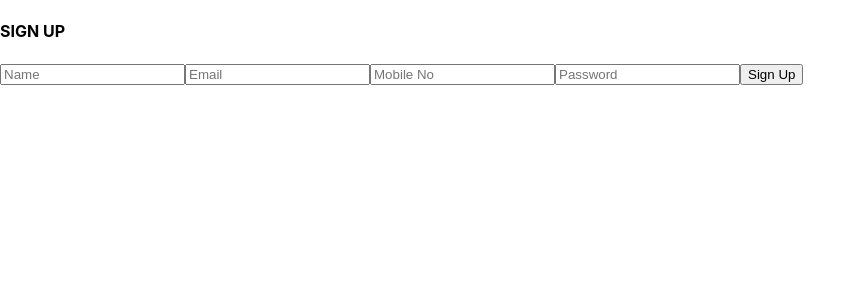
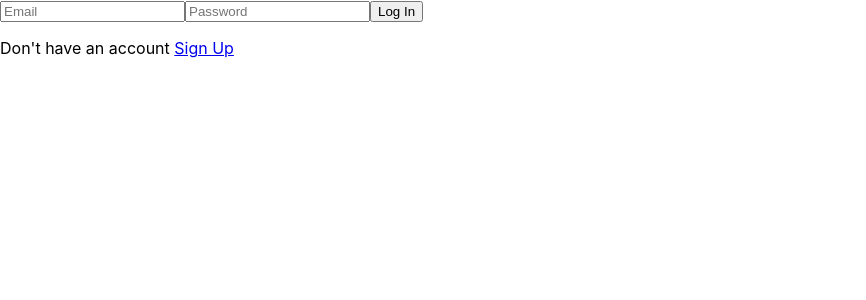
Before and after one commit to NarendraDhamecha/group-chat-app, a React (Create React App) app: page /login in a window 1280 px wide. Shown: the top 300 px of the page, without its empty margins (0-866 px from the left). Built offline with nearby package versions, Linux system fonts and the light colour scheme.

Commit message:
Creating Login Screen Frontend

```diff
--- a/src/App.js
+++ b/src/App.js
@@ -1,11 +1,16 @@
 import SignUp from "./components/Auth/SignUp";
+import Login from "./components/Auth/Login";
+import { Route, Switch } from "react-router-dom";
 
 const App = () => {
   return (
     <>
-      <SignUp/>
+      <Switch>
+        <Route exact path="/signup" component={SignUp} />
+        <Route exact path="/login" component={Login} />
+      </Switch>
     </>
   );
-}
+};
 
 export default App;
--- /dev/null
+++ b/src/components/Auth/Login.js
@@ -0,0 +1,34 @@
+import { useRef, useState } from "react";
+import { NavLink } from "react-router-dom";
+
+const Login = () => {
+  const [isLogin, setLogin] = useState(true);
+  const emailRef = useRef("");
+  const passwordRef = useRef("");
+
+  const submitHandler = (e) => {
+    e.preventDefault();
+
+    const loginCredentials = {
+      email: emailRef.current.value,
+      password: passwordRef.current.value,
+    };
+
+    console.log(loginCredentials);
+  };
+
+  return (
+    <div>
+      <form onSubmit={submitHandler}>
+        <input type="email" placeholder="Email" ref={emailRef} />
+        <input type="password" placeholder="Password" ref={passwordRef} />
+        <button type="submit">Log In</button>
+      </form>
+      <p>
+        Don't have an account <NavLink to="/signup">Sign Up</NavLink>
+      </p>
+    </div>
+  );
+};
+
+export default Login;
--- a/src/index.js
+++ b/src/index.js
@@ -2,6 +2,11 @@ import React from "react";
 import ReactDOM from "react-dom/client";
 import "./index.css";
 import App from "./App";
+import { BrowserRouter } from "react-router-dom";
 
 const root = ReactDOM.createRoot(document.getElementById("root"));
-root.render(<App />);
+root.render(
+  <BrowserRouter>
+    <App />
+  </BrowserRouter>
+);
```
